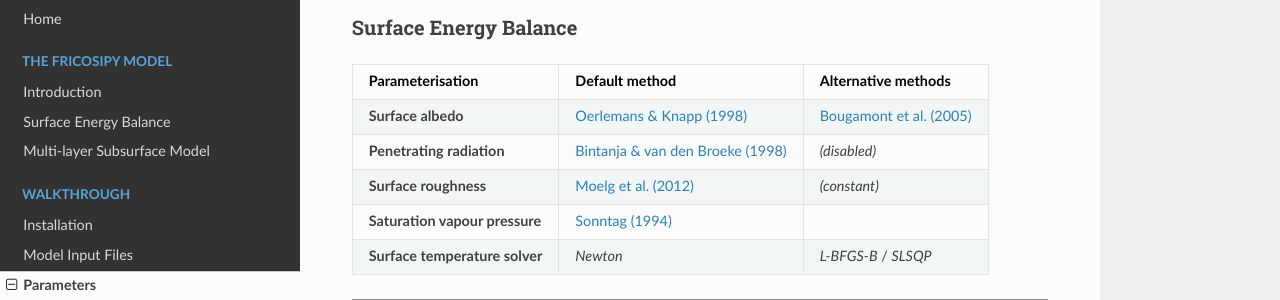
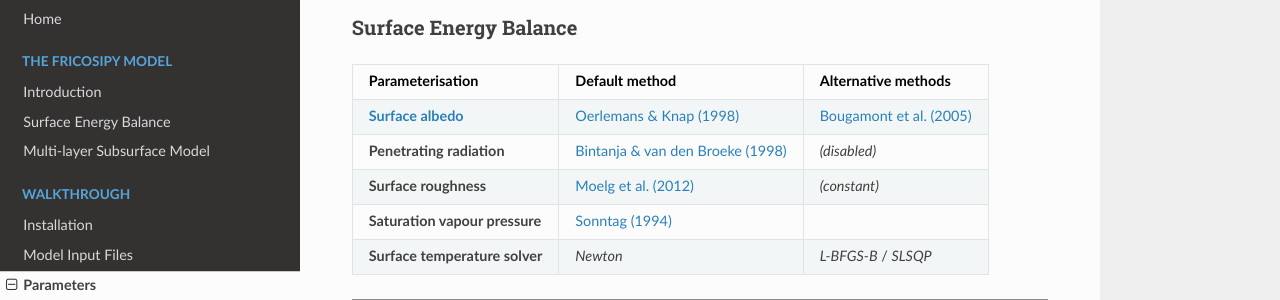
Before and after one commit to MarcusGastaldello/FRICOSIPY, an MkDocs documentation site: the page built from docs/parameters.md, in a window 1280 px wide and 1328 px high. Shown: the part 253-553 px from the top of the window. Built offline with MkDocs 1.6.1, drawn with Linux system fonts in a browser that asks for light colours.

Commit message:
Update parameters.md

```diff
--- a/docs/parameters.md
+++ b/docs/parameters.md
@@ -16,7 +16,7 @@ og_description: A brief guide to optimum parameter selection for a FRICOSIPY sim
 
 | Parameterisation | Default method | Alternative methods |
 |---|---|---|
-| **Surface albedo** | [Oerlemans & Knapp (1998)](https://doi.org/10.3189/S0022143000002574) | [Bougamont et al. (2005)](https://doi.org/10.1029/2005JF000348) |
+| [**Surface albedo**](https://fricosipy.readthedocs.io/en/latest/surface_energy_balance/#albedo-parameterisations) | [Oerlemans & Knap (1998)](https://doi.org/10.3189/S0022143000002574) | [Bougamont et al. (2005)](https://doi.org/10.1029/2005JF000348) |
 | **Penetrating radiation** | [Bintanja & van den Broeke (1998)](https://doi.org/10.1175/1520-0450(1995)034<0902:TSEBOA>2.0.CO;2) | *(disabled)* |
 | **Surface roughness** | [Moelg et al. (2012)](https://doi.org/10.5194/tc-6-1445-2012) | *(constant)* |
 | **Saturation vapour pressure** | [Sonntag (1994)](https://doi.org/10.1127/metz/3/1994/51) |  |
```
